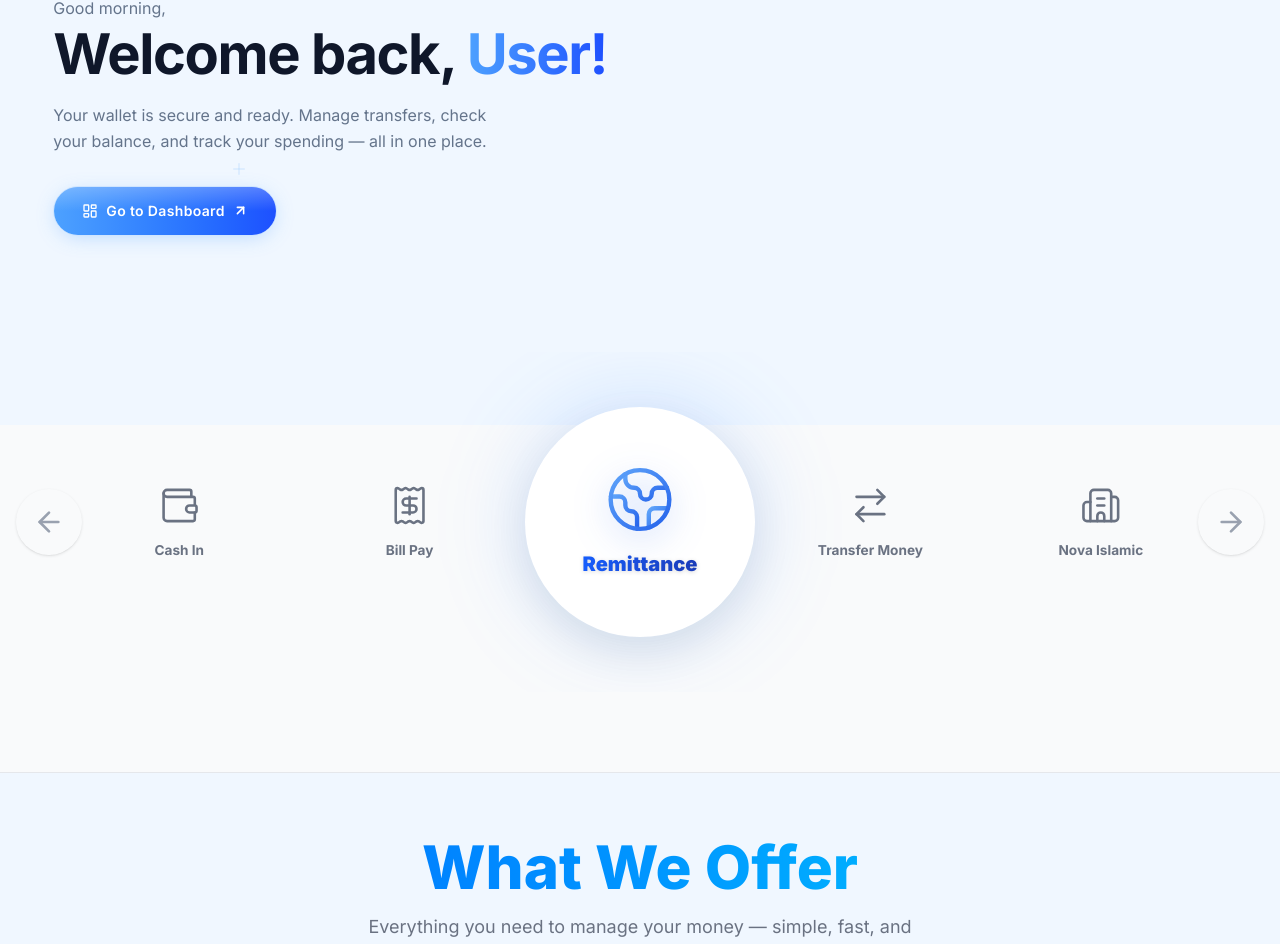
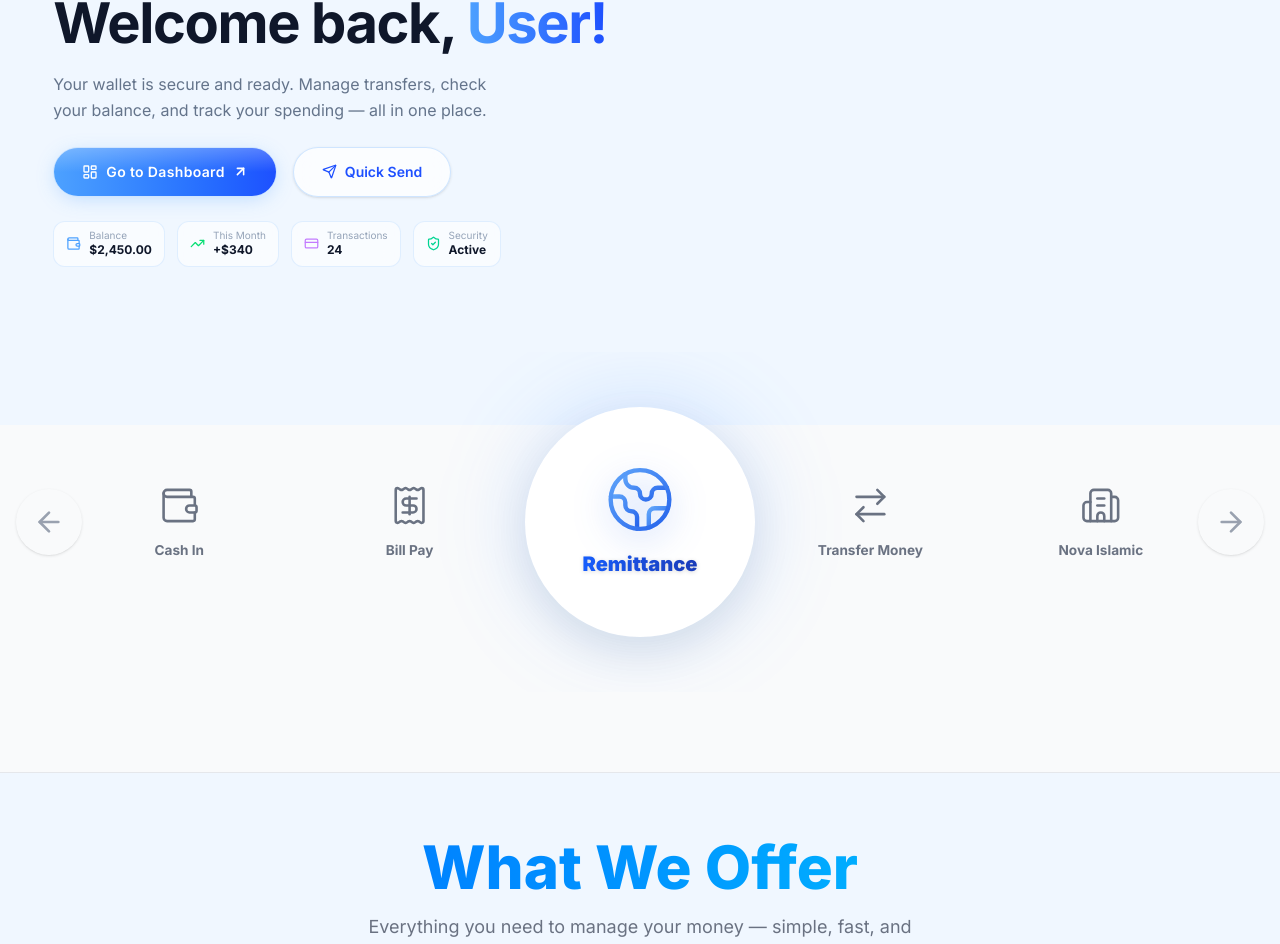
Before and after one commit to AlFahad47/Lenden, a Next.js app: page / in a window 1280 px wide. Shown: the part 1300-2244 px from the top of the page. Built offline with nearby package versions, Linux system fonts and the light colour scheme; no server answers.

Commit message:
feat: add wallet stat chips to BannerUser

```diff
--- a/src/components/ui/BannerUser.tsx
+++ b/src/components/ui/BannerUser.tsx
@@ -4,7 +4,7 @@
   import Link from "next/link";
   import { useSession } from "next-auth/react";
   import { motion } from "framer-motion";
-  import { Plus, LayoutDashboard, ArrowUpRight } from "lucide-react";
+  import { Plus, LayoutDashboard, ArrowUpRight, Send, Wallet, TrendingUp, CreditCard, ShieldCheck } from "lucide-react";
 
   const BannerUser: React.FC = () => {
     const { data: session } = useSession();
@@ -32,6 +32,13 @@
     }, []);
 
     const hedwigGradient = "linear-gradient(to right, #4DA1FF, #1E50FF)";
+
+    const stats = [
+      { label: "Balance", value: "$2,450.00", icon: <Wallet size={15} />, color: "text-[#4DA1FF]" },
+      { label: "This Month", value: "+$340", icon: <TrendingUp size={15} />, color: "text-green-400" },
+      { label: "Transactions", value: "24", icon: <CreditCard size={15} />, color: "text-purple-400" },
+      { label: "Security", value: "Active", icon: <ShieldCheck size={15} />, color: "text-emerald-400" },
+    ];
 
     return (
       <section className="relative w-full min-h-[88vh] bg-[#f0f7ff] dark:bg-[#050B14] flex flex-col items-center justify-center pt-24 pb-16 overflow-hidden font-sans">
@@ -107,8 +114,8 @@
               </p>
             </div>
 
-            {/* Go to Dashboard button */}
-            <div className="flex items-center gap-4 mt-2">
+            {/* CTA Buttons */}
+            <div className="flex flex-wrap items-center gap-4">
               <Link href="/dashboard">
                 <motion.button
                   whileHover={{ scale: 1.04 }}
@@ -119,16 +126,39 @@
                   <div className="absolute inset-0 bg-gradient-to-r from-[#4DA1FF] to-[#1E50FF] transition-transform duration-500 group-hover:scale-[1.05]" />
                   <div className="absolute top-0 left-0 w-full h-1/2 bg-gradient-to-b from-white/25 to-transparent rounded-t-full pointer-events-none" />
                   <LayoutDashboard size={16} className="relative text-white" />
-                  <span className="relative text-white text-sm font-semibold tracking-wide">
-                    Go to Dashboard
-                  </span>
-                  <ArrowUpRight
-                    size={15}
-                    strokeWidth={2.5}
-                    className="relative text-white group-hover:translate-x-0.5 group-hover:-translate-y-0.5 transition-transform duration-300"
-                  />
+                  <span className="relative text-white text-sm font-semibold tracking-wide">Go to Dashboard</span>
+                  <ArrowUpRight size={15} strokeWidth={2.5} className="relative text-white group-hover:translate-x-0.5 group-hover:-translate-y-0.5 transition-transform duration-300" />
                 </motion.button>
               </Link>
+
+              <motion.button
+                whileHover={{ scale: 1.04 }}
+                whileTap={{ scale: 0.97 }}
+                className="flex items-center gap-2 px-7 py-3.5 rounded-full border border-[#4DA1FF]/25 bg-white/70 dark:bg-white/[0.04] backdrop-blur-md text-[#1E50FF] dark:text-[#4DA1FF]
+  hover:bg-[#4DA1FF]/10 transition-colors duration-300 shadow-sm"
+              >
+                <Send size={15} />
+                <span className="text-sm font-semibold">Quick Send</span>
+              </motion.button>
+            </div>
+
+            {/* Stat chips */}
+            <div className="flex flex-wrap gap-3">
+              {stats.map((stat, i) => (
+                <motion.div
+                  key={stat.label}
+                  initial={{ opacity: 0, y: 10 }}
+                  animate={{ opacity: 1, y: 0 }}
+                  transition={{ delay: 0.3 + i * 0.08 }}
+                  className="flex items-center gap-2 px-3 py-2 rounded-xl border border-[#4DA1FF]/15 bg-white/60 dark:bg-white/[0.04] backdrop-blur-sm"
+                >
+                  <span className={stat.color}>{stat.icon}</span>
+                  <div>
+                    <p className="text-[10px] text-[#94A3B8] leading-none">{stat.label}</p>
+                    <p className="text-xs font-bold text-[#0F172A] dark:text-white mt-0.5">{stat.value}</p>
+                  </div>
+                </motion.div>
+              ))}
             </div>
 
           </motion.div>
```
